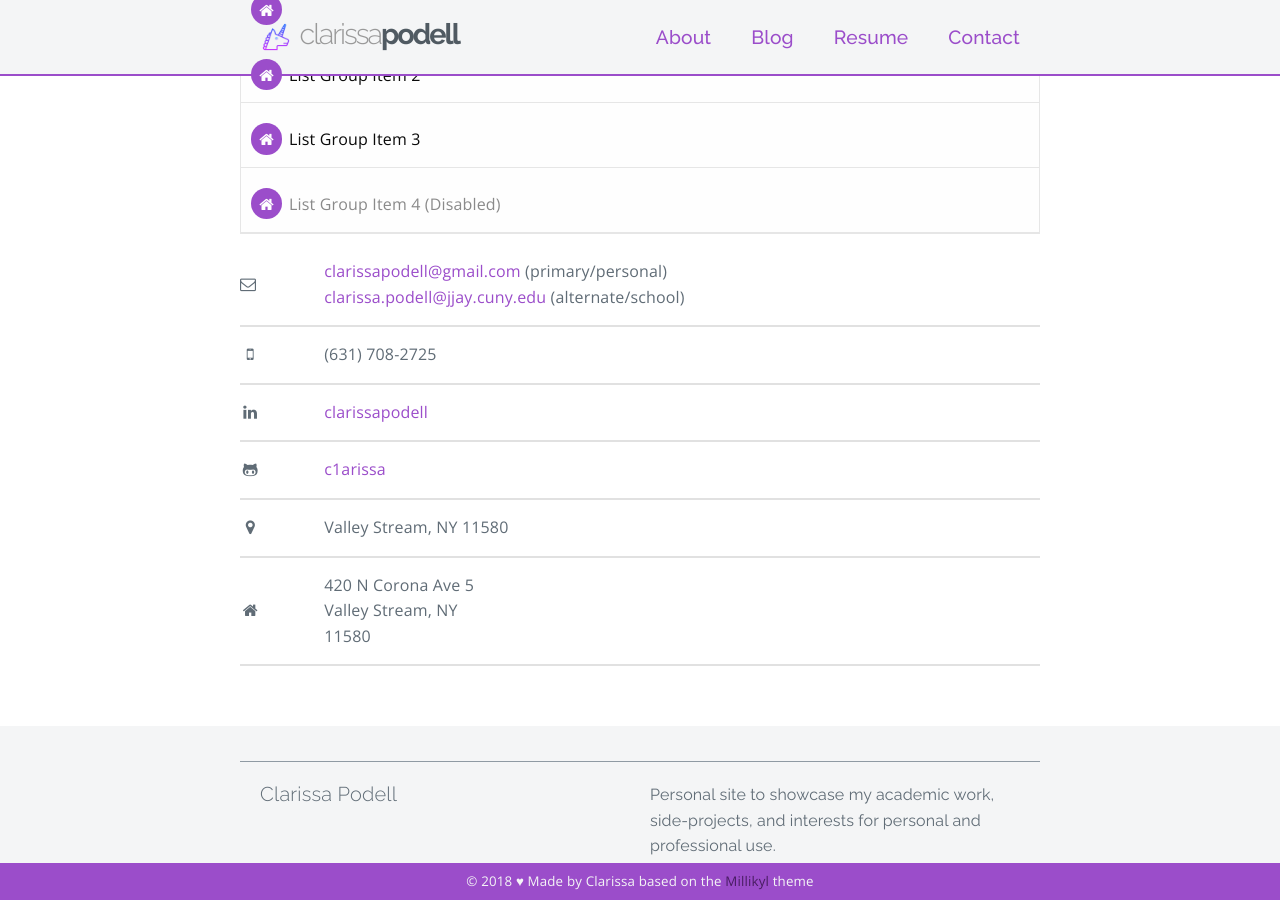
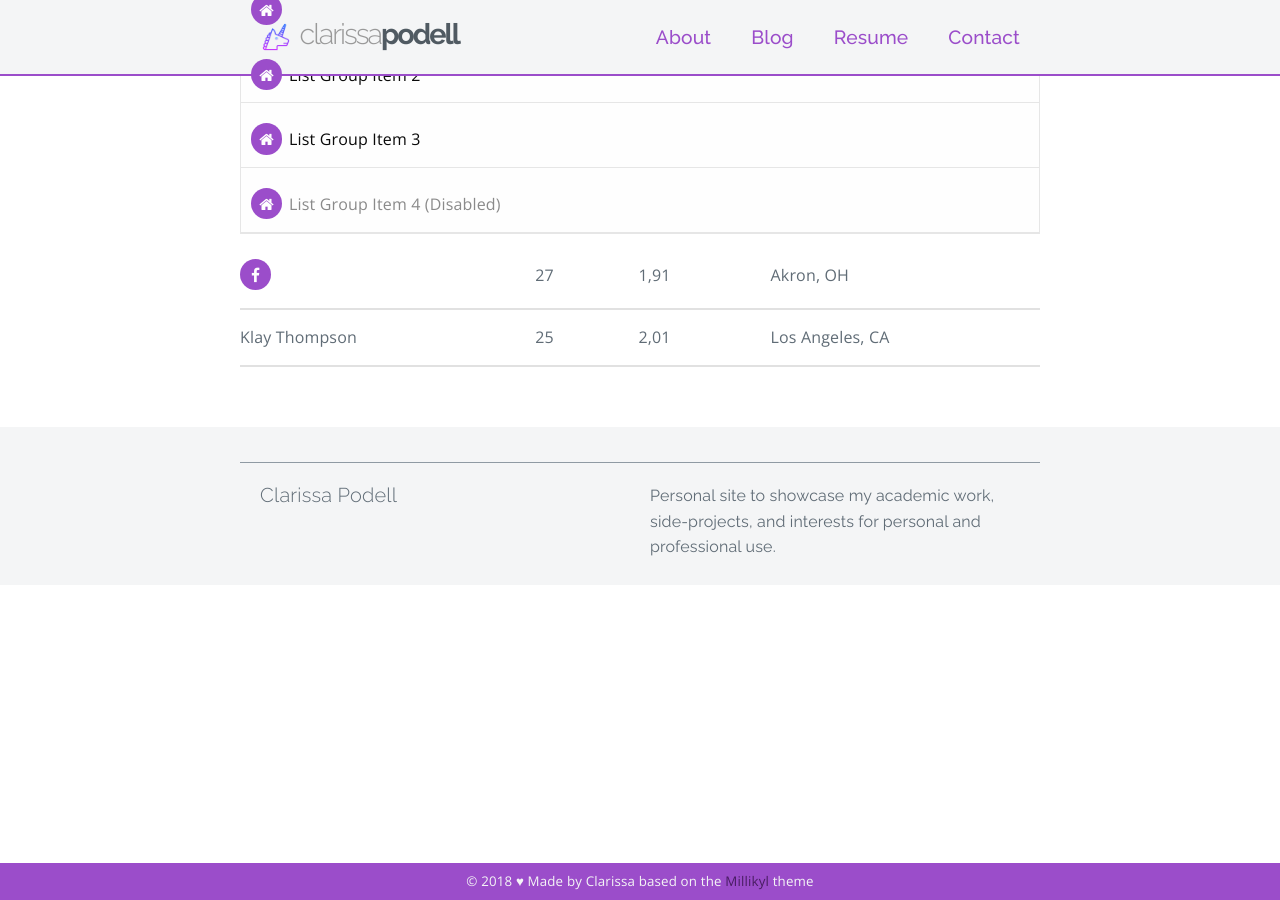
Before and after one commit to c1arissa/c1arissa.github.io, a Jekyll site: the page built from contact.md, in a window 1280 px wide and 900 px high, scrolled down 1118 px. Built offline with Jekyll 4.4.1, drawn with Linux system fonts in a browser that asks for light colours; nearby versions of some CDN libraries; a style sheet for code colours, icons or effects is not loaded.

Commit message:
Update contact.md

```diff
--- a/contact.md
+++ b/contact.md
@@ -274,10 +274,21 @@ permalink: /contact/
 </ul>
 </div>
 
-
-| <i class="fa fa-envelope-o social-button"></i>  | [ {{ site.email }} ](mailto:{{ site.email }})  (primary/personal)<br>[clarissa.podell@jjay.cuny.edu](mailto:clarissa.podell@jjay.cuny.edu)  (alternate/school) |
-| <i class="fa fa-mobile fa-fw"></i> | (631) 708-2725 |
-| <i class="fa fa-linkedin fa-fw"></i>  | [ {{ site.linkedin }} ](https://www.linkedin.com/in/{{ site.linkedin }}/) |
-| <i class="fa fa-github-alt fa-fw"></i> | [ {{ site.github_username }} ](https://github.com/{{ site.github_username}}) |
-| <i class="fa fa-map-marker fa-fw"></i> | Valley Stream, NY 11580 |
-| <i class="fa fa-home fa-fw"></i> | 420 N Corona Ave 5<br>Valley Stream, NY<br>11580   |
+<div class="rounded-social-buttons">
+<table>
+  <tbody>
+    <tr>
+      <td><a class="social-button" href="#"><i class="fa fa-facebook"></i></a></td>
+      <td>27</td>
+      <td>1,91</td>
+      <td>Akron, OH</td>
+    </tr>
+    <tr>
+      <td>Klay Thompson</td>
+      <td>25</td>
+      <td>2,01</td>
+      <td>Los Angeles, CA</td>
+    </tr>
+  </tbody>
+</table>
+</div>
```
